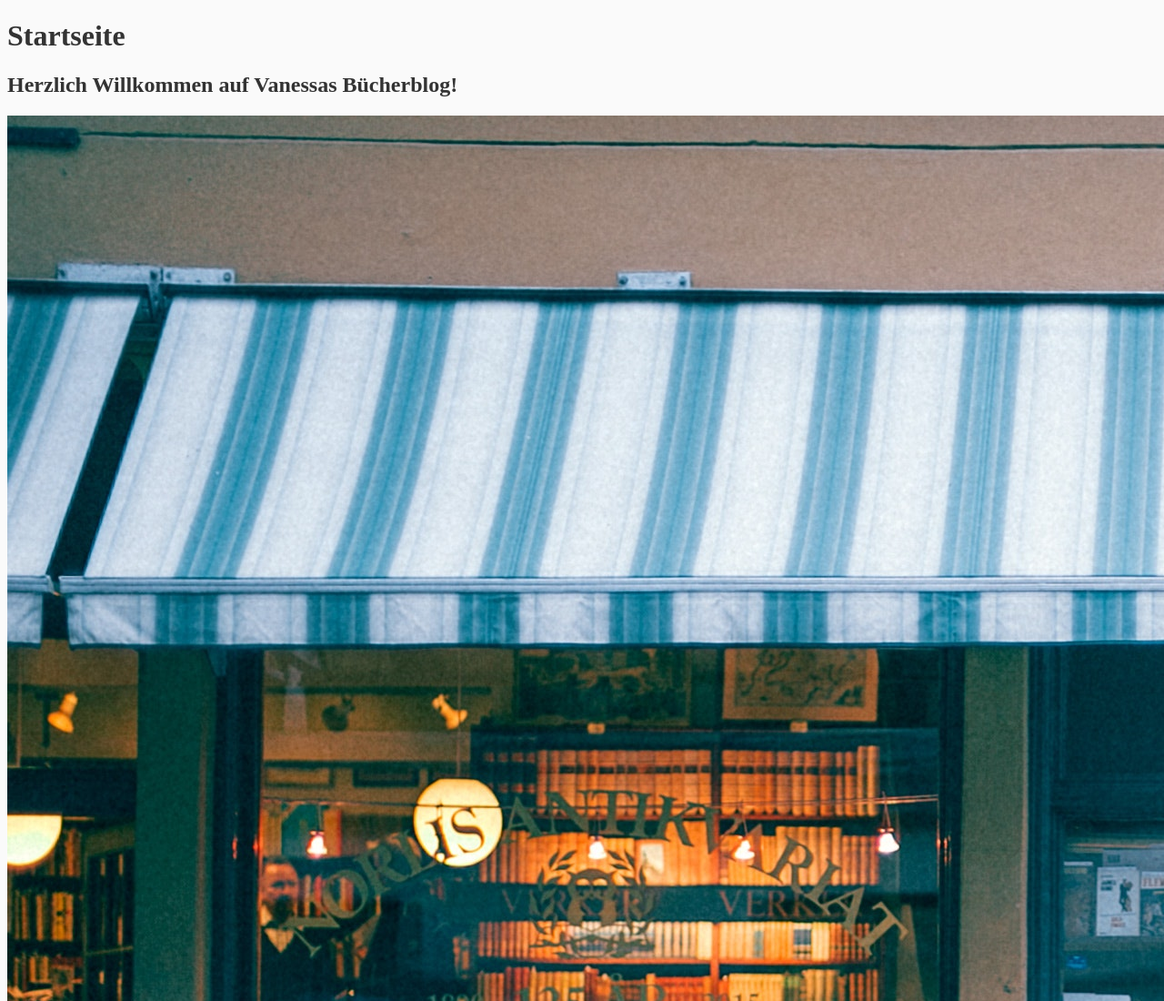
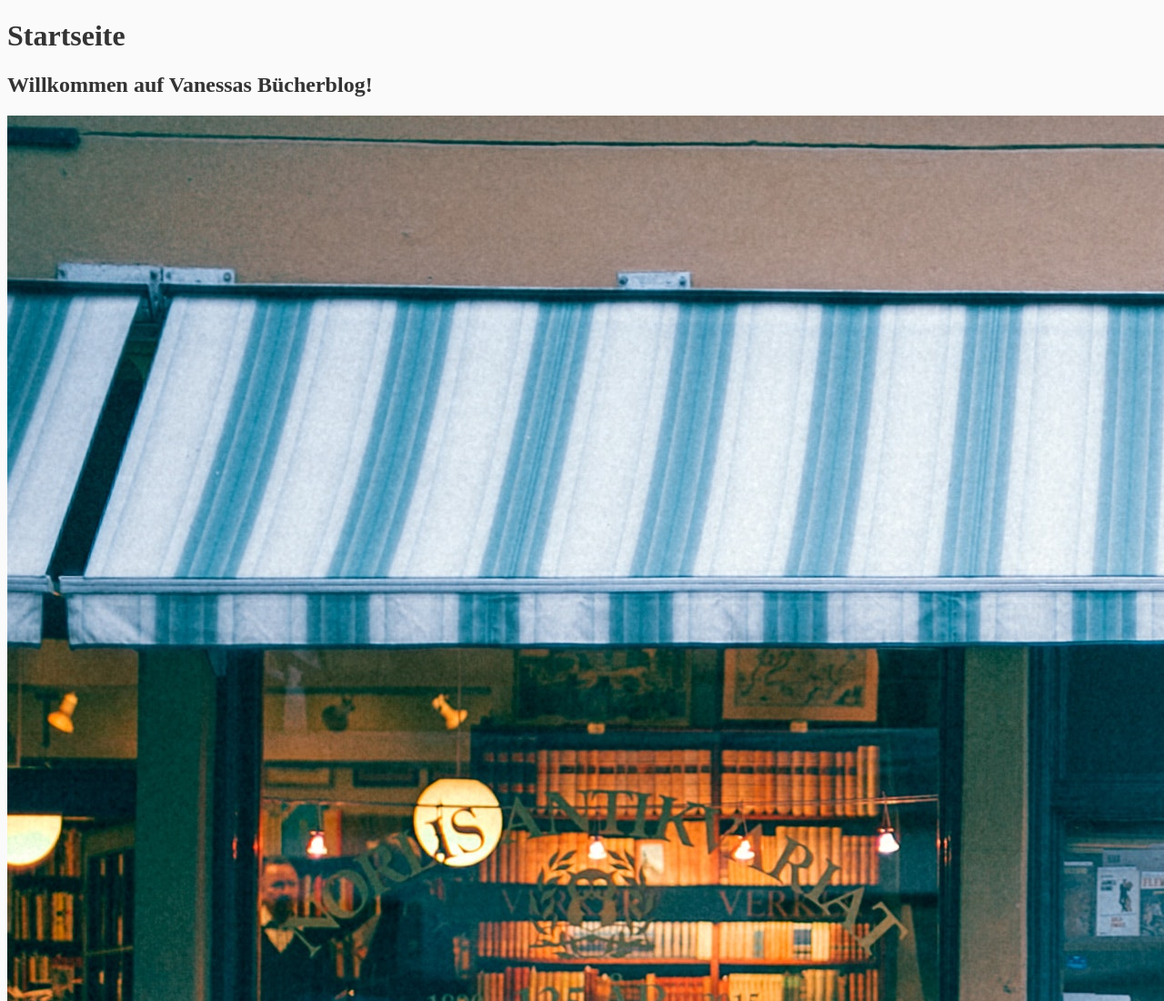
Before and after one commit to ironessa/952922Einsendeaufgaben, a plain HTML site: page index.html in a window 1280 px wide. Shown: the top 1100 px of the page at 91% size. Drawn offline with Linux system fonts and the light colour scheme; files that its build step writes are made by us from their sources; files whose address does not match are found by name.

Commit message:
h2 geändert

```diff
--- a/index.html
+++ b/index.html
@@ -12,7 +12,7 @@
       <h1>Startseite</h1>
   </header>
   <section>
-    <h2>Herzlich Willkommen auf Vanessas Bücherblog!</h2>
+    <h2>Willkommen auf Vanessas Bücherblog!</h2>
     <img src="./images/buchladen.jpg" alt="Ein alter Buchladen"/>
   </section>
   <script src="./js/main.js"></script>
```
